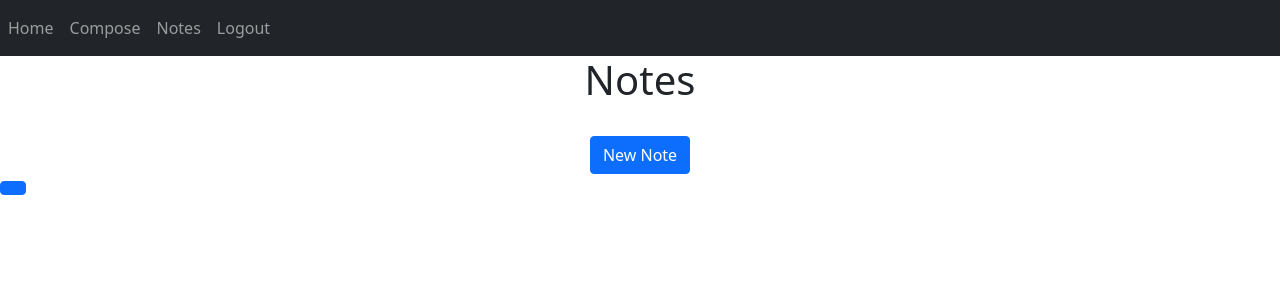
After one commit to Intro-to-SE-Lab-Fall-21/Group-4, a Flask app: page /notes in a window 1280 px wide. The commit adds this page. Shown: the top 300 px of the page. Run offline with Flask 2, Linux system fonts and the light colour scheme; the visitor is signed in with stand-in values (Sample User, id 1); data comes from the database, SQL or seed files in the repository; both versions use the stored data as it was after the commit; data that the repository does not hold is empty; some libraries are stand-ins or nearby versions.

Commit message:
Added note functionality to the client. ISSUE #54
I added routes to account for viewing all of a users notes, edit a note, delete a note, and creating a new note. I also added a "Note" Database Model in order to hold all of the systems notes (the user.id is the foreign key).

```diff
--- a/app/routes.py
+++ b/app/routes.py
@@ -3,7 +3,7 @@ from flask import render_template, request, flash, redirect, url_for, Blueprint,
 from app.forms import ForwardReplyForm, LoginForm, SignupForm, ComposeForm
 from smtplib import SMTP_SSL, SMTPAuthenticationError
 from app import  db
-from .models import User, Emails, download_attachment, send_composed_message, authorize, userEmail
+from .models import Note, User, Emails, download_attachment, send_composed_message, authorize, userEmail
 from flask_login import current_user, login_user, logout_user, login_required
 from imap_tools import MailBox, AND
 from flask_mail import Message, Mail
@@ -182,6 +182,61 @@ def searchResults(search):
     return render_template('searchResults.html', search=search, user = current_user.first_name, subjects = searchResultsSubjs, uids = searchResultsUids, length1 = len(searchResultsUids))
 
 
+# Note route: Displays the user's notes, allows the user to add/edit/delete notes.
+@view.route('/notes', methods=['GET', 'POST'])
+@login_required
+def notes():
+    return render_template("notes.html", user=current_user)
+
+
+# View-Note Route: Displays a particular note for editing
+@view.route('/edit-note/<id>', methods=['GET', 'POST'])
+@login_required
+def editNote(id):
+    note = Note.query.get(id)
+    if request.method == 'POST':
+        new_data = request.form.get('note')
+        new_title = request.form.get('title')
+
+        if len(new_data) < 1:
+            flash('Note body is too short!', category='error')
+        elif len(new_title) < 1:
+            flash('Note title is too short!', category='error')
+        else:
+            note.title = new_title
+            note.data = new_data
+            db.session.commit()
+            flash('Note updated!', category='success')
+            return redirect(url_for('view.notes', user=current_user))
+    return render_template("edit-note.html", user=current_user, id=id, note=note)
+
+
+@view.route('/add-note', methods=['GET', 'POST'])
+def addNote():
+    if request.method == 'POST':
+        data = request.form.get('note')
+        title = request.form.get('title')
+
+        if len(data) < 1:
+            flash('Note is too short!', category='error')
+        else:
+            new_note = Note(data=data, title=title, user_id=current_user.id)
+            db.session.add(new_note)
+            db.session.commit()
+            flash('Note added!', category='success')
+            return redirect(url_for('view.notes', user=current_user))
+    return render_template("add-note.html", user=current_user)
+
+
+@view.route('/delete-note/<id>')
+def deleteNote(id):
+    note = Note.query.get(id)
+    if note:
+        if note.user_id == current_user.id:
+            db.session.delete(note)
+            db.session.commit()
+    return redirect(url_for('view.notes', user=current_user))
+
 # logs the user out
 @view.route('/logout')
 @login_required
--- a/app/templates/base.html
+++ b/app/templates/base.html
@@ -1,13 +1,27 @@
 <!DOCTYPE html>
 <html lang="en">
-    <head>
-        <link href="https://cdn.jsdelivr.net/npm/bootstrap@5.0.2/dist/css/bootstrap.min.css" rel="stylesheet" integrity="sha384-EVSTQN3/azprG1Anm3QDgpJLIm9Nao0Yz1ztcQTwFspd3yD65VohhpuuCOmLASjC" crossorigin="anonymous">
-        <link rel="stylesheet" href="https://cdnjs.cloudflare.com/ajax/libs/font-awesome/4.7.0/css/font-awesome.min.css">
-        <meta charset="UTF-8">
-        <meta http-equiv="X-UA-Compatible" content="IE=edge">
-        <meta name="viewport" content="width=device-width, initial-scale=1.0">
-        <script src="https://cdn.tiny.cloud/1/cecf9mahaigta29sk43j9zszzto4ylurul7795a1nto05t61/tinymce/5/tinymce.min.js" referrerpolicy="origin"></script>
-        <script src='https://kit.fontawesome.com/a076d05399.js' crossorigin='anonymous'></script>
+  <head>
+    <link
+      href="https://cdn.jsdelivr.net/npm/bootstrap@5.0.2/dist/css/bootstrap.min.css"
+      rel="stylesheet"
+      integrity="sha384-EVSTQN3/azprG1Anm3QDgpJLIm9Nao0Yz1ztcQTwFspd3yD65VohhpuuCOmLASjC"
+      crossorigin="anonymous"
+    />
+    <link
+      rel="stylesheet"
+      href="https://cdnjs.cloudflare.com/ajax/libs/font-awesome/4.7.0/css/font-awesome.min.css"
+    />
+    <meta charset="UTF-8" />
+    <meta http-equiv="X-UA-Compatible" content="IE=edge" />
+    <meta name="viewport" content="width=device-width, initial-scale=1.0" />
+    <script
+      src="https://cdn.tiny.cloud/1/cecf9mahaigta29sk43j9zszzto4ylurul7795a1nto05t61/tinymce/5/tinymce.min.js"
+      referrerpolicy="origin"
+    ></script>
+    <script
+      src="https://kit.fontawesome.com/a076d05399.js"
+      crossorigin="anonymous"
+    ></script>
     <script>
       tinymce.init({
         selector: "#mytextarea",
@@ -37,6 +51,7 @@
             >Home</a
           >
           <a class="nav-item nav-link" href="/compose">Compose </a>
+          <a class="nav-item nav-link" href="/notes">Notes</a>
           <a class="nav-item nav-link" href="/logout">Logout</a>
           {% endif %}
         </div>
--- /dev/null
+++ b/app/templates/notes.html
@@ -0,0 +1,36 @@
+{% extends "base.html" %} {% block content %}
+<h1 align="center">Notes</h1>
+<ul class="list-group list-group-flush" id="notes">
+  {% for note in user.notes %}
+  <br>
+  <li class="list-group-item">
+    <div p-3 mb-2 bg-white text-dark>
+    <h4 style="display:inline">Title: </h4><h5 style="display:inline">{{ note.title }}</h5>
+    <span style="float: right">{{ note.date }}</span> {{ note.data |safe}}
+    <p>
+    <span style="float: right">
+      <a
+        href="{{ url_for('view.editNote', id=note.id) }}"
+        class="btn btn-primary"
+        role="button"
+        >Edit</a
+      >
+      <a
+        href="{{ url_for('view.deleteNote', id=note.id) }}"
+        class="btn btn-danger"
+        ,
+        role="button"
+        >Delete</a
+      >
+    </span>
+    </p>
+</div>
+  </li>
+  {% endfor %}
+</ul>
+
+  <br />
+  <div align="center">
+    <a href="{{ url_for('view.addNote', user=user) }}" class="btn btn-primary" role="button">New Note</button>
+  </div>
+{% endblock %}
```
Also changed, not shown: app/models.py (+10 -0 lines), app/templates/add-note.html (added, +13 -0 lines), app/templates/edit-note.html (added, +22 -0 lines), migrations/versions/0ec61994a901_initial_migration.py (added, +28 -0 lines), migrations/versions/d73e4d548908_initial_migration.py (added, +35 -0 lines), app.db, app/forms.py (line endings or trailing spaces).
